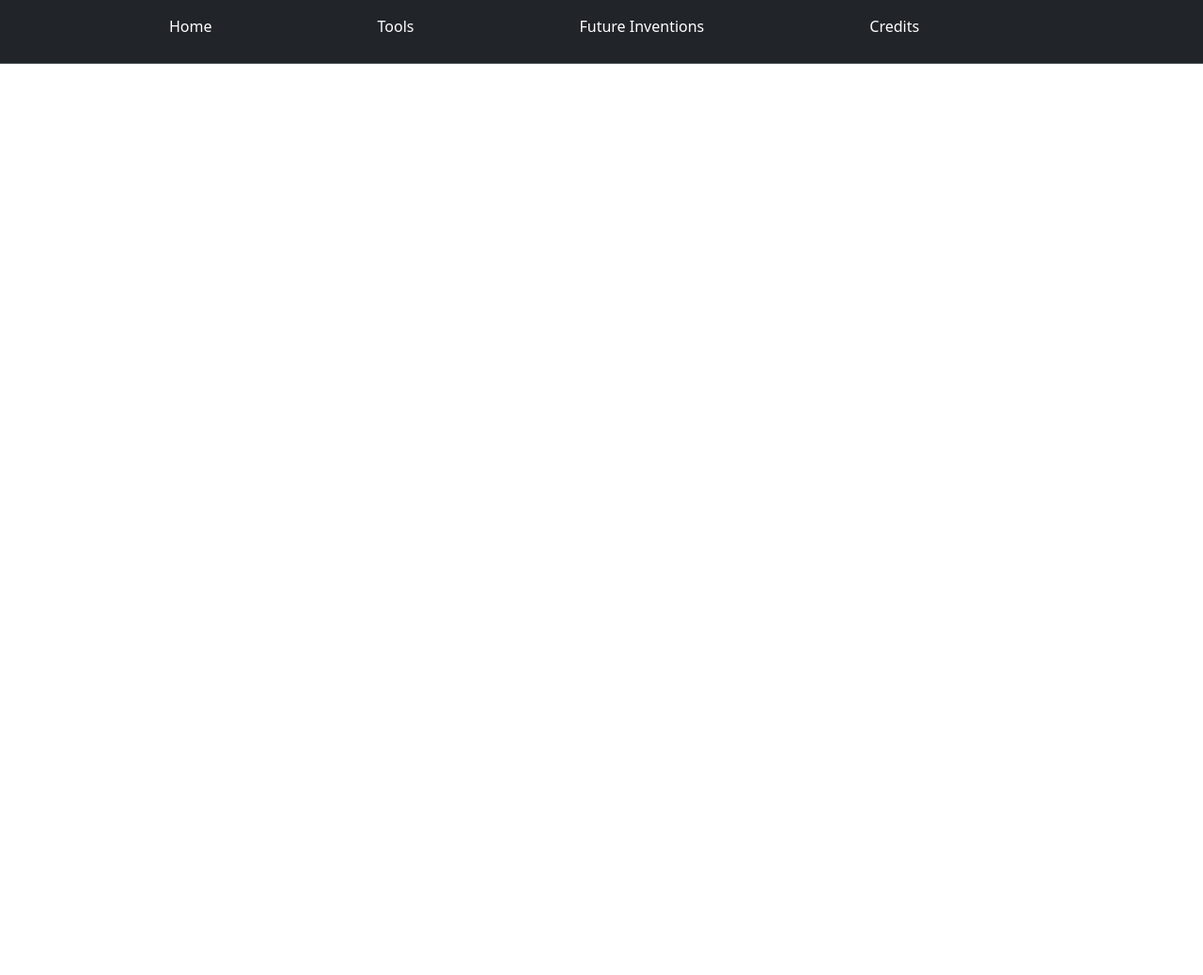
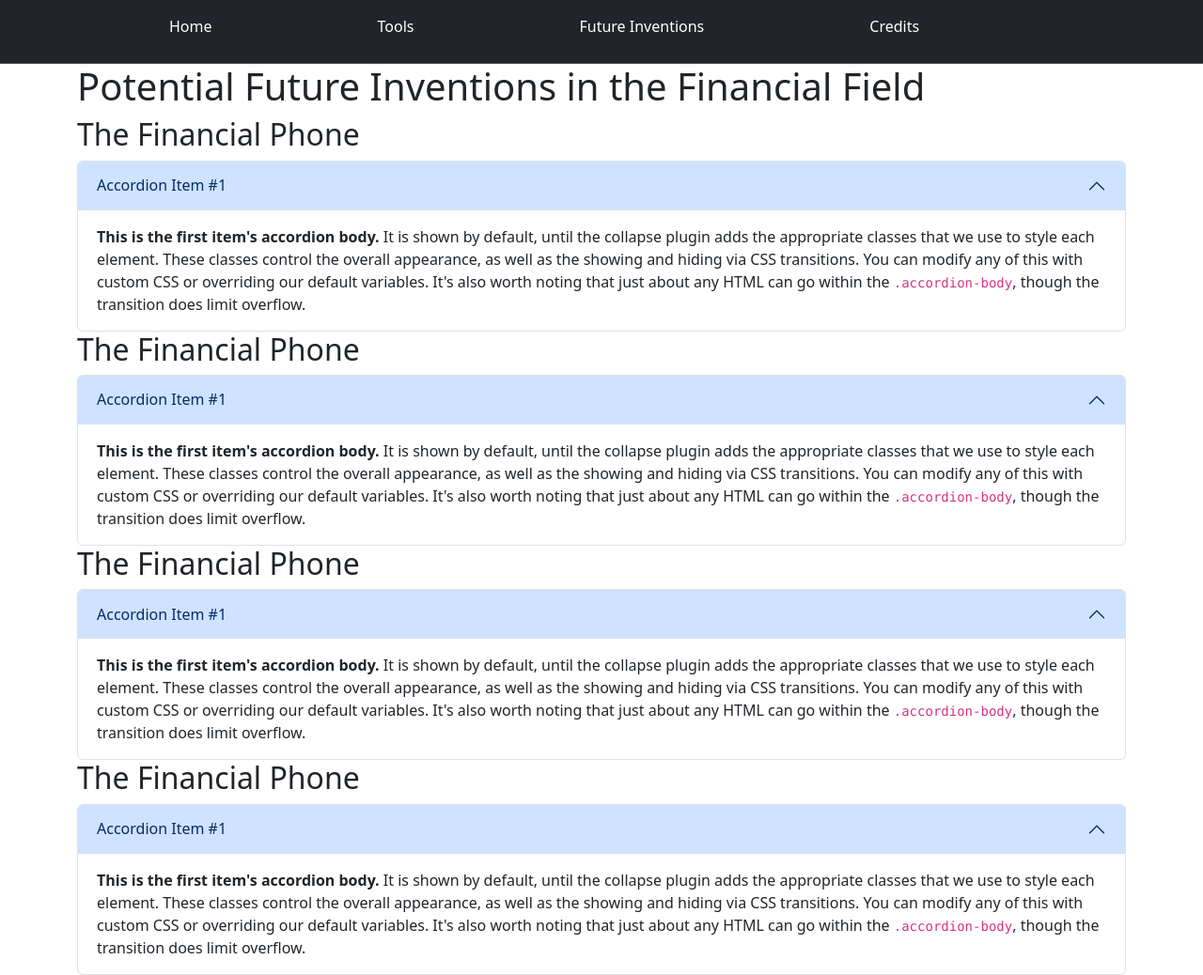
Before and after one commit to williaml4292/sep-10-freedom-project, a Jekyll site: the page built from _posts/2025-04-27-Future-Inventions.html, in a window 1280 px wide. Shown: the whole page at 94% size. Built offline with Jekyll 4.4.1, drawn with Linux system fonts in a browser that asks for light colours; before the commit the page ends 900 px from its top, so only the background shows below that.

Commit message:
placeholder accordians

```diff
--- a/_posts/2025-04-27-Credits.html
+++ b/_posts/2025-04-27-Credits.html
@@ -1,5 +1,5 @@
 ---
-
+category: credits
 ---
 <head>
     <meta charset="utf-8">
--- a/_posts/2025-04-27-Future-Inventions.html
+++ b/_posts/2025-04-27-Future-Inventions.html
@@ -1,3 +1,6 @@
+---
+category: future
+---
 <head>
     <meta charset="utf-8">
     <meta name="viewport" content="width=device-width, initial-scale=1">
@@ -6,5 +9,76 @@
 <body>
     {% include navbar.html %}
 
+    <div class="container">
+        <h1> Potential Future Inventions in the Financial Field </h2>
+    </div>
+    <div class="container">
+        <h2> The Financial Phone </h2>
+        <div class="accordion" id="accordionExample">
+            <div class="accordion-item">
+              <h2 class="accordion-header">
+                <button class="accordion-button" type="button" data-bs-toggle="collapse" data-bs-target="#collapseOne" aria-expanded="true" aria-controls="collapseOne">
+                  Accordion Item #1
+                </button>
+              </h2>
+              <div id="collapseOne" class="accordion-collapse collapse show" data-bs-parent="#accordionExample">
+                <div class="accordion-body">
+                  <strong>This is the first item's accordion body.</strong> It is shown by default, until the collapse plugin adds the appropriate classes that we use to style each element. These classes control the overall appearance, as well as the showing and hiding via CSS transitions. You can modify any of this with custom CSS or overriding our default variables. It's also worth noting that just about any HTML can go within the <code>.accordion-body</code>, though the transition does limit overflow.
+                </div>
+              </div>
+            </div>
+        </div>
+</div>
+        <div class="container">
+            <h2> The Financial Phone </h2>
+            <div class="accordion" id="accordionExample">
+                <div class="accordion-item">
+                  <h2 class="accordion-header">
+                    <button class="accordion-button" type="button" data-bs-toggle="collapse" data-bs-target="#collapseOne" aria-expanded="true" aria-controls="collapseOne">
+                      Accordion Item #1
+                    </button>
+                  </h2>
+                  <div id="collapseOne" class="accordion-collapse collapse show" data-bs-parent="#accordionExample">
+                    <div class="accordion-body">
+                      <strong>This is the first item's accordion body.</strong> It is shown by default, until the collapse plugin adds the appropriate classes that we use to style each element. These classes control the overall appearance, as well as the showing and hiding via CSS transitions. You can modify any of this with custom CSS or overriding our default variables. It's also worth noting that just about any HTML can go within the <code>.accordion-body</code>, though the transition does limit overflow.
+                    </div>
+                  </div>
+                </div>
+            </div>
+</div>
+            <div class="container">
+                <h2> The Financial Phone </h2>
+                <div class="accordion" id="accordionExample">
+                    <div class="accordion-item">
+                      <h2 class="accordion-header">
+                        <button class="accordion-button" type="button" data-bs-toggle="collapse" data-bs-target="#collapseOne" aria-expanded="true" aria-controls="collapseOne">
+                          Accordion Item #1
+                        </button>
+                      </h2>
+                      <div id="collapseOne" class="accordion-collapse collapse show" data-bs-parent="#accordionExample">
+                        <div class="accordion-body">
+                          <strong>This is the first item's accordion body.</strong> It is shown by default, until the collapse plugin adds the appropriate classes that we use to style each element. These classes control the overall appearance, as well as the showing and hiding via CSS transitions. You can modify any of this with custom CSS or overriding our default variables. It's also worth noting that just about any HTML can go within the <code>.accordion-body</code>, though the transition does limit overflow.
+                        </div>
+                      </div>
+                    </div>
+                </div>
+                </div>
+                <div class="container">
+                    <h2> The Financial Phone </h2>
+                    <div class="accordion" id="accordionExample">
+                        <div class="accordion-item">
+                          <h2 class="accordion-header">
+                            <button class="accordion-button" type="button" data-bs-toggle="collapse" data-bs-target="#collapseOne" aria-expanded="false" aria-controls="collapseOne">
+                              Accordion Item #1
+                            </button>
+                          </h2>
+                          <div id="collapseOne" class="accordion-collapse collapsed" data-bs-parent="#accordionExample">
+                            <div class="accordion-body">
+                              <strong>This is the first item's accordion body.</strong> It is shown by default, until the collapse plugin adds the appropriate classes that we use to style each element. These classes control the overall appearance, as well as the showing and hiding via CSS transitions. You can modify any of this with custom CSS or overriding our default variables. It's also worth noting that just about any HTML can go within the <code>.accordion-body</code>, though the transition does limit overflow.
+                            </div>
+                          </div>
+                        </div>
+                    </div>
+                </div>
     <script src="https://cdn.jsdelivr.net/npm/bootstrap@5.3.5/dist/js/bootstrap.bundle.min.js" integrity="sha384-k6d4wzSIapyDyv1kpU366/PK5hCdSbCRGRCMv+eplOQJWyd1fbcAu9OCUj5zNLiq" crossorigin="anonymous"></script>
 </body>
--- a/_posts/2025-04-27-Tools.html
+++ b/_posts/2025-04-27-Tools.html
@@ -1,3 +1,6 @@
+---
+category: tools
+---
 <style>
     h2{
         text-align:center;
```
Also changed, not shown: _layouts/post.html (+16 -0 lines).
